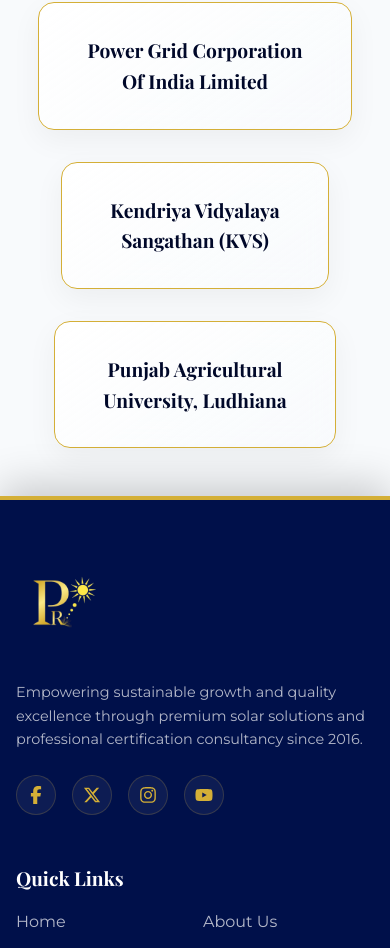
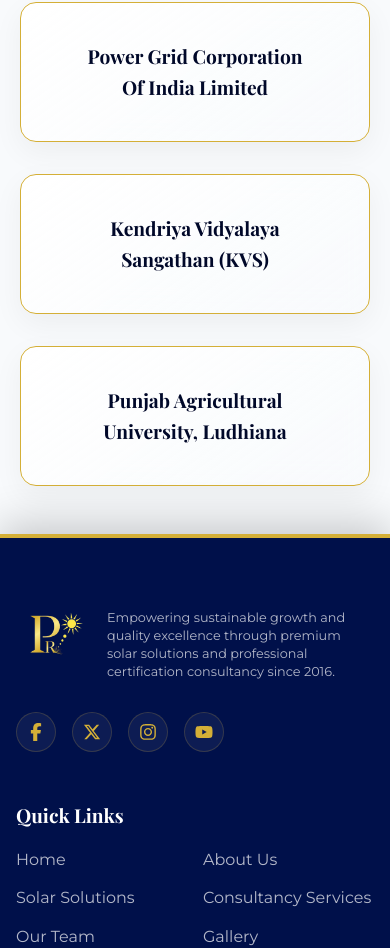
Before and after one commit to Navabharath-Technologies/PR_Solars, a React (Create React App) app: page / in a window 390 px wide. Shown: the part 3331-4279 px from the top of the page. Built offline with nearby package versions, Linux system fonts and the light colour scheme; a web font is replaced by a local one.

Commit message:
Update site verification and content

```diff
--- a/public/index.html
+++ b/public/index.html
@@ -2,12 +2,17 @@
 <html lang="en">
   <head>
     <meta charset="utf-8" />
+    <meta name="google-site-verification" content="nKRnTVVNl6x8XZqf8Ek-DJk-V5LJYR2A0KdDTL-1a10" />
     <link rel="icon" type="image/png" href="%PUBLIC_URL%/images/favicon.png" />
     <meta name="viewport" content="width=device-width, initial-scale=1" />
     <meta name="theme-color" content="#000000" />
     <meta
       name="description"
       content="PR Solar Enterprise & Consultancy Service"
+    />
+    <meta
+      name="keywords"
+      content="solar company, solar company Agra, solar panel supplier, solar panel manufacturer, solar panels, rooftop solar, rooftop solar panels, rooftop solar installation, rooftop solar company, ground mounted solar panels, ground mounting solar panels, ground mount solar system, ground mounted solar system, solar power plant, solar power plant installation, solar energy solutions, solar installation company, solar installation services, on grid solar system, off grid solar system, hybrid solar system, solar street lights, solar operation and maintenance, certification consultancy, certification consultant, certification consultancy services, ISO certification consultant, ISO 9001 certification, ISO consultancy, ISO consultant, NABET certification, ZED MSME certification, GeM OEM registration, BIS certification consultant, FSSAI consultancy, lean manufacturing consultancy, lean manufacturing certification, skill development consultancy, MSME consultancy services, certification consultant Agra, best solar company in Agra, solar company in Agra, solar panel company Agra, solar installation company Agra, rooftop solar company Agra, solar consultant Agra, ISO consultant Agra, certification consultancy Agra, solar solutions Agra, solar energy company Agra"
     />
     <link rel="apple-touch-icon" href="%PUBLIC_URL%/images/favicon.png" />
     <!--
--- a/src/components/Footer.js
+++ b/src/components/Footer.js
@@ -10,12 +10,14 @@
 
         {/* Brand & Mission */}
         <div>
-          <Link to="/" className="logo-text" style={{ marginBottom: '1rem', display: 'inline-block' }}>
-            <img src={process.env.PUBLIC_URL + "/images/logo.png"} alt="PRSECS Logo" style={{ height: '90px' }} />
-          </Link>
-          <p style={{ color: 'rgba(255, 255, 255, 0.7)', fontSize: '0.9rem' }}>
-            Empowering sustainable growth and quality excellence through premium solar solutions and professional certification consultancy since 2016.
-          </p>
+          <div className="footer-brand-mobile-flex">
+            <Link to="/" className="logo-text" style={{ marginBottom: '1rem', display: 'inline-block' }}>
+              <img src={process.env.PUBLIC_URL + "/images/logo.png"} alt="PRSECS Logo" className="footer-logo-img" style={{ height: '90px' }} />
+            </Link>
+            <p className="footer-brand-text" style={{ color: 'rgba(255, 255, 255, 0.7)', fontSize: '0.9rem' }}>
+              Empowering sustainable growth and quality excellence through premium solar solutions and professional certification consultancy since 2016.
+            </p>
+          </div>
           <div style={{ display: 'flex', gap: '1rem', marginTop: '1.5rem' }}>
             <a href="https://www.facebook.com/prsecs" target="_blank" rel="noopener noreferrer" className="social-icon" aria-label="Facebook"><FaFacebookF size={18} /></a>
             <a href="https://x.com/prsolarenter" target="_blank" rel="noopener noreferrer" className="social-icon" aria-label="X (Twitter)"><FaXTwitter size={18} /></a>
--- a/src/index.css
+++ b/src/index.css
@@ -759,6 +759,26 @@
     font-weight: 600 !important;
     line-height: 1.3 !important;
   }
+
+  /* Footer Mobile View: Logo beside text */
+  .footer-brand-mobile-flex {
+    display: flex;
+    align-items: center;
+    gap: 1rem;
+  }
+  .footer-brand-mobile-flex .logo-text {
+    margin-bottom: 0 !important;
+    flex-shrink: 0;
+  }
+  .footer-logo-img {
+    height: 75px !important;
+  }
+  .footer-brand-text {
+    font-size: 0.8rem !important;
+    text-align: left;
+    margin-bottom: 0 !important;
+    line-height: 1.4 !important;
+  }
 }
 
 /* Hide mobile menu button on desktop */
--- a/src/pages/Home.js
+++ b/src/pages/Home.js
@@ -136,15 +136,15 @@
       <section className="section-padding">
         <div className="container" style={{ textAlign: 'center' }}>
           <h2 style={{ marginBottom: '3rem' }}>Trusted By Esteemed Organizations</h2>
-          <div className="clients-container" style={{ display: 'flex', flexWrap: 'wrap', justifyContent: 'center', gap: '4rem', alignItems: 'center' }}>
-            <div className="glass-card scan-line-card" style={{ padding: '2rem 3rem', display: 'flex', alignItems: 'center', justifyContent: 'center' }}>
-              <h3 style={{ margin: 0, color: 'var(--color-navy-dark)', fontSize: '1.2rem' }}>Power Grid Corporation<br/>Of India Limited</h3>
+          <div className="clients-container" style={{ display: 'flex', flexWrap: 'wrap', justifyContent: 'center', gap: '2rem', alignItems: 'center' }}>
+            <div className="glass-card scan-line-card" style={{ padding: '2rem', display: 'flex', alignItems: 'center', justifyContent: 'center', width: '100%', maxWidth: '350px', minHeight: '140px', boxSizing: 'border-box' }}>
+              <h3 style={{ margin: 0, color: 'var(--color-navy-dark)', fontSize: '1.2rem', textAlign: 'center' }}>Power Grid Corporation<br/>Of India Limited</h3>
             </div>
-            <div className="glass-card scan-line-card" style={{ padding: '2rem 3rem', display: 'flex', alignItems: 'center', justifyContent: 'center' }}>
-              <h3 style={{ margin: 0, color: 'var(--color-navy-dark)', fontSize: '1.2rem' }}>Kendriya Vidyalaya<br/>Sangathan (KVS)</h3>
+            <div className="glass-card scan-line-card" style={{ padding: '2rem', display: 'flex', alignItems: 'center', justifyContent: 'center', width: '100%', maxWidth: '350px', minHeight: '140px', boxSizing: 'border-box' }}>
+              <h3 style={{ margin: 0, color: 'var(--color-navy-dark)', fontSize: '1.2rem', textAlign: 'center' }}>Kendriya Vidyalaya<br/>Sangathan (KVS)</h3>
             </div>
-            <div className="glass-card scan-line-card" style={{ padding: '2rem 3rem', display: 'flex', alignItems: 'center', justifyContent: 'center' }}>
-              <h3 style={{ margin: 0, color: 'var(--color-navy-dark)', fontSize: '1.2rem' }}>Punjab Agricultural<br/>University, Ludhiana</h3>
+            <div className="glass-card scan-line-card" style={{ padding: '2rem', display: 'flex', alignItems: 'center', justifyContent: 'center', width: '100%', maxWidth: '350px', minHeight: '140px', boxSizing: 'border-box' }}>
+              <h3 style={{ margin: 0, color: 'var(--color-navy-dark)', fontSize: '1.2rem', textAlign: 'center' }}>Punjab Agricultural<br/>University, Ludhiana</h3>
             </div>
           </div>
         </div>
--- a/src/pages/Team.js
+++ b/src/pages/Team.js
@@ -13,7 +13,7 @@
   const leadership = [
     {
       name: "Preeti Manav",
-      role: "CEO / Managing Director",
+      role: "CEO",
       edu: "MA (History) - University of Agra",
       exp: "15+ years experience at 'RJ Plastic Yarn Industry', Nunhai Agra.",
       img: process.env.PUBLIC_URL + "/images/preeti_manav.png",
@@ -21,7 +21,7 @@
     },
     {
       name: "Rinki Nigam",
-      role: "CEO / Managing Director",
+      role: "CEO",
       edu: "MA (English) & B.Ed - University of Agra",
       exp: "15+ years experience at 'RJ Plastic Yarn Industry', Nunhai Agra.",
       img: process.env.PUBLIC_URL + "/images/rinki_nigam.png",
@@ -29,14 +29,14 @@
     },
     {
       name: "Satish Kumar Nigam",
-      role: "Director / General Manager",
+      role: "Director",
       edu: "B.E (Mech), M.Tech (Manufacturing and Automation)",
       exp: "20+ years industry exp. Certified ZED Assessor (4000+ Bronze), LEAN consultant (2023), GEM OEM auditor (2021).",
       img: process.env.PUBLIC_URL + "/images/satish_kumar_nigam.jpeg"
     },
     {
       name: "Yogender Bhaskar",
-      role: "Director / General Manager",
+      role: "Director",
       edu: "B.E in ECE",
       exp: "25+ years industry experience with extensive co-ordination expertise in various projects and Certified ZED Assessor (500+ Bronze).",
       img: process.env.PUBLIC_URL + "/images/yogendra_bhaskar.jpeg",
```
Also changed, not shown: src/pages/Contact.js (+21 -5 lines), cookies.txt (added), 2 other files (tests, documents, lock files or other folders).
